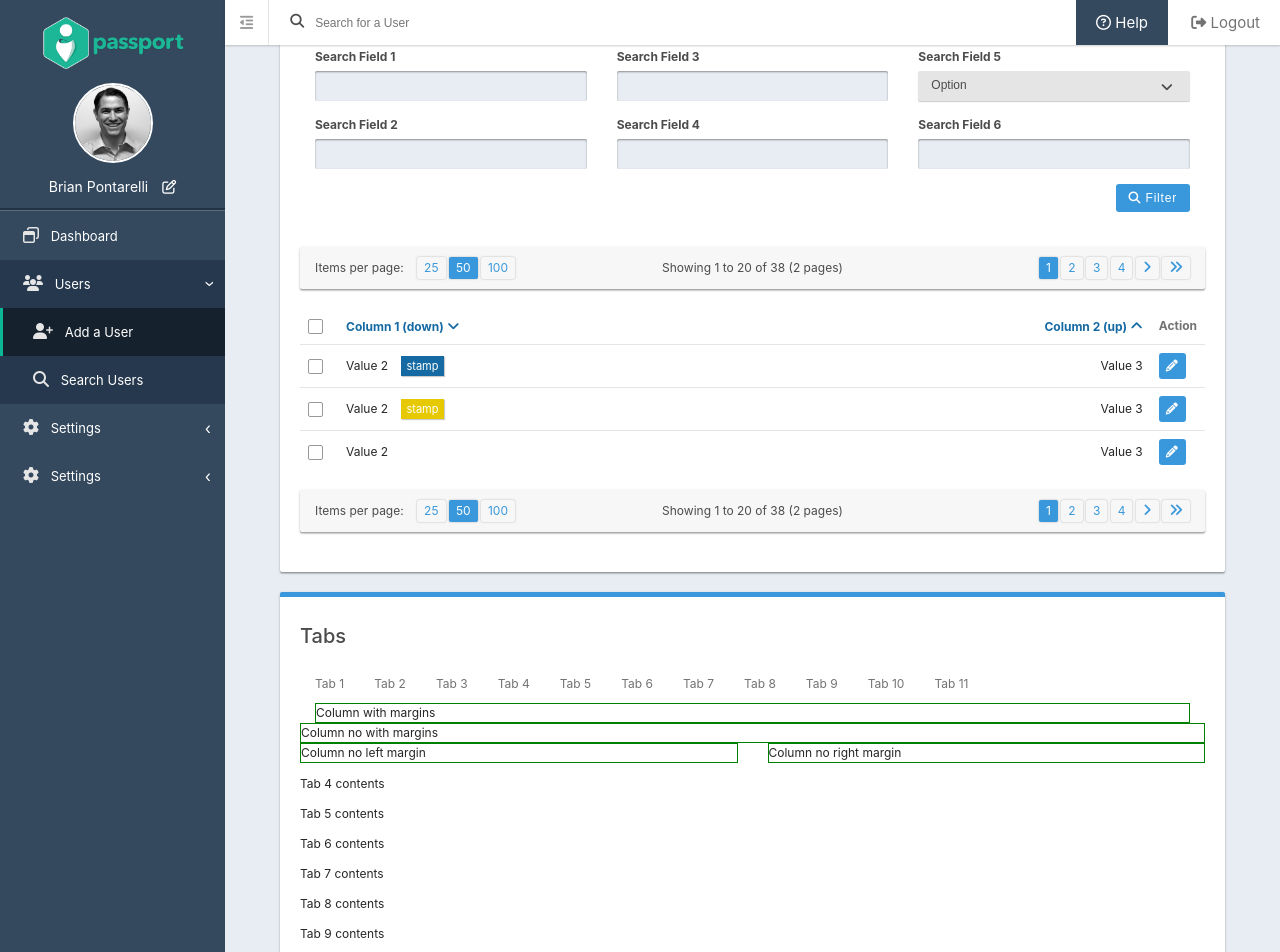
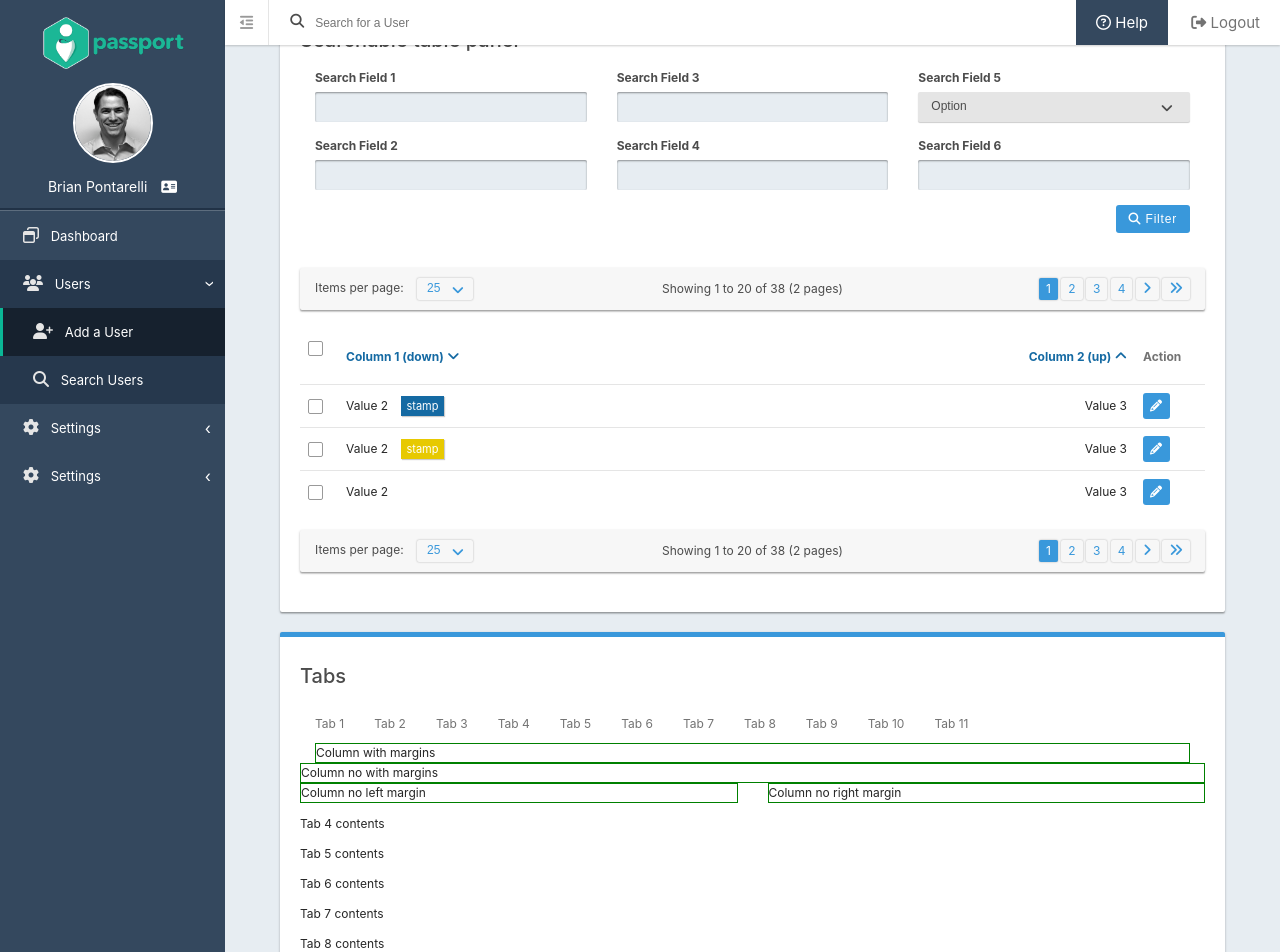
Before and after one commit to FusionAuth/fusionauth-style, a Jekyll site: the page built from index.md, in a window 1280 px wide and 1400 px high, scrolled down 8906 px. Shown: the top 952 px of the window. Built offline with Jekyll 4.4.1, drawn with Linux system fonts in a browser that asks for light colours; nearby versions of some CDN libraries.

Commit message:
style, duh.

```diff
--- a/_layouts/default.html
+++ b/_layouts/default.html
@@ -206,7 +206,7 @@
       <a href="/" class="logo"><img src="images/logo.png"/></a>
       <img src="images/avatar.jpg" class="profile"/>
       <p>
-          Brian Pontarelli <a href="#" data-tooltip="Edit Profile"><i class="fa fa-pencil-square-o"></i></a>
+          Brian Pontarelli <a href="#" data-tooltip="Manage Profile"><i class="fa fa-address-card"></i></a>
       </p>
     </header>
 
@@ -1427,9 +1427,15 @@
               <div class="pagination row middle-xs">
                 <div class="number-controls col-lg-4 col-xs-12">
                   <span class="header">Items per page:</span>
-                  <a href="#">25</a>
-                  <a href="#" class="current">50</a>
-                  <a href="#">100</a>
+                  <label class="select">
+                    <select>
+                      <option>25</option>
+                      <option>50</option>
+                      <option>100</option>
+                      <option>250</option>
+                      <option>500</option>
+                    </select>
+                  </label>
                 </div>
                 <div class="info col-lg-4 col-xs-12">
                   <p>
@@ -1478,9 +1484,15 @@
               <div class="pagination row middle-xs">
                 <div class="number-controls col-lg-4 col-xs-12">
                   <span class="header">Items per page:</span>
-                  <a href="#">25</a>
-                  <a href="#" class="current">50</a>
-                  <a href="#">100</a>
+                  <label class="select">
+                    <select>
+                      <option>25</option>
+                      <option>50</option>
+                      <option>100</option>
+                      <option>250</option>
+                      <option>500</option>
+                    </select>
+                  </label>
                 </div>
                 <div class="info col-lg-4 col-xs-12">
                   <p>
--- a/_sass/cards.scss
+++ b/_sass/cards.scss
@@ -30,8 +30,6 @@
       padding: 10px;
 
       &.corner {
-        background: $card-header-corner-background-color;
-        color: $card-header-corner-color;
         padding: 10px 15px;
         height: 100%;
       }
--- a/_sass/tables.scss
+++ b/_sass/tables.scss
@@ -31,18 +31,22 @@ table {
           text-decoration: none;
         }
 
-        &.sort-up:after {
-          color: $table-header-sort-color;
+        // maintain this width on the header to it doesn't move when you sort.
+        &:after {
+          color: transparent;
           content: " \f106";
           font-family: FontAwesome;
           font-size: 14px;
         }
 
+        &.sort-up:after {
+          color: $table-header-sort-color;
+          content: " \f106";
+        }
+
         &.sort-down:after {
           color: $table-header-sort-color;
           content: " \f107";
-          font-family: FontAwesome;
-          font-size: 14px;
         }
 
         &.action {
```
